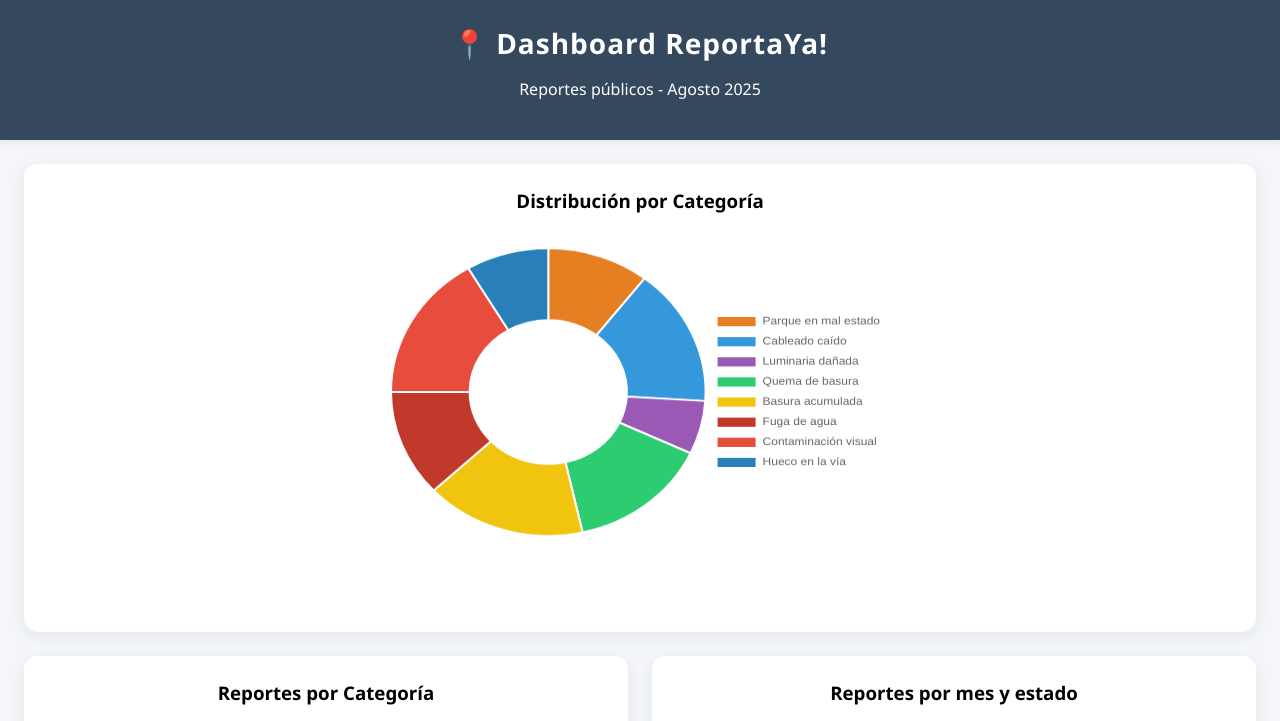
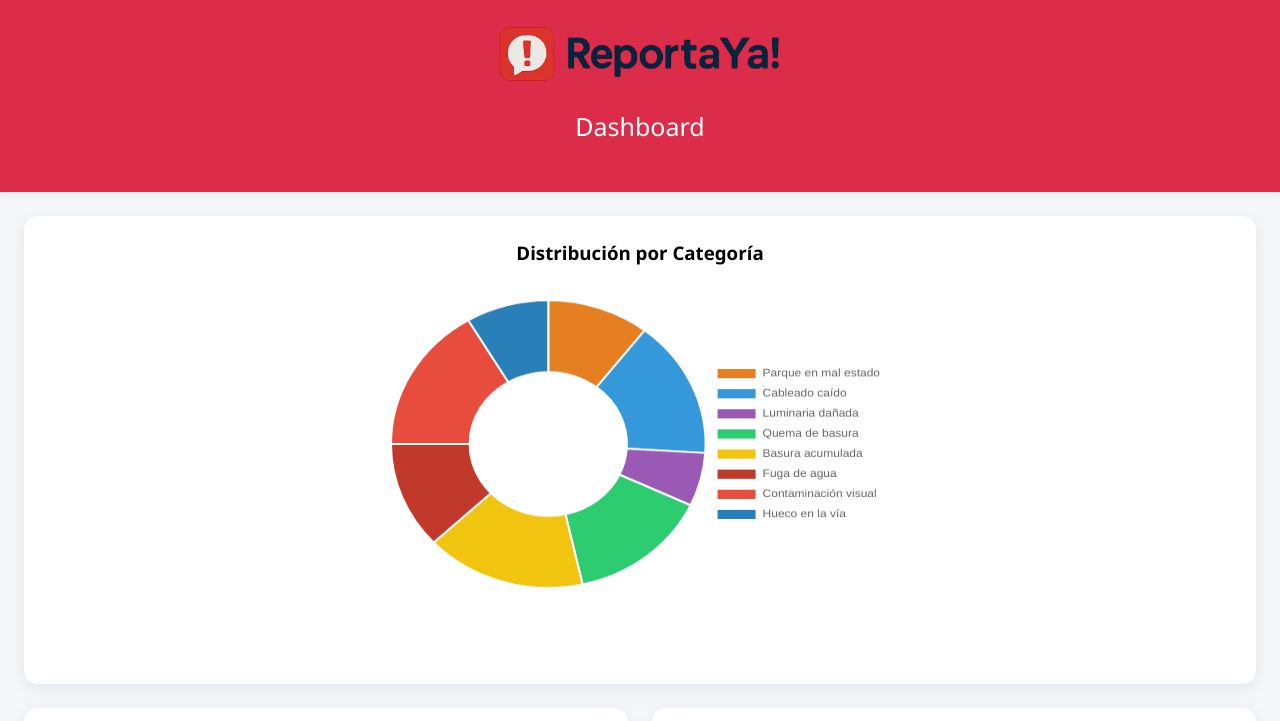
Before and after one commit to ransito2/Proyecto_SI, a plain HTML site: page index.html in a window 1280 px wide. Shown: the top 721 px of the page. Drawn offline with nearby package versions, Linux system fonts and the light colour scheme.

Commit message:
Add files via upload

```diff
--- a/index.html
+++ b/index.html
@@ -14,7 +14,7 @@
     }
 
     header {
-      background: #34495e;
+      background: #db2c49;
       color: white;
       padding: 24px;
       text-align: center;
@@ -54,7 +54,7 @@
     footer {
       text-align: center;
       padding: 12px;
-      background: #34495e;
+      background: #db2c49;/*#34495e;*/
       color: white;
       margin-top: 24px;
     }
@@ -62,10 +62,12 @@
 </head>
 
 <body>
-  <header>
-    <h1>📍 Dashboard ReportaYa!</h1>
-    <p>Reportes públicos - Agosto 2025</p>
-  </header>
+<header>
+  <img src="Logo ReportaYa.png" alt="ReportaYa!" style="height:60px; display:block; margin-left:auto; margin-right:auto;">
+  <p style="text-align:center; font-family:'Segoe UI', 'Roboto', sans-serif; font-size:25px; font-weight:500; color:#ffffff;">
+  Dashboard
+</p>
+</header>
 
   <div class="container">
     <div class="card" style="grid-column: span 2; height: 420px;"><h3 style="margin-top:0; text-align: center;">Distribuci&oacute;n por Categor&iacute;a</h3><canvas id="graficoCategorias"
@@ -88,7 +90,7 @@
   </div>
 
   <footer>
-    <p>ReportaYa! 2025</p>
+    <p>ESPOL - 2025</p>
   </footer>
 
   <link rel="stylesheet" href="https://unpkg.com/leaflet@1.9.4/dist/leaflet.css" />
```
Also changed, not shown: Logo ReportaYa.png (added).
